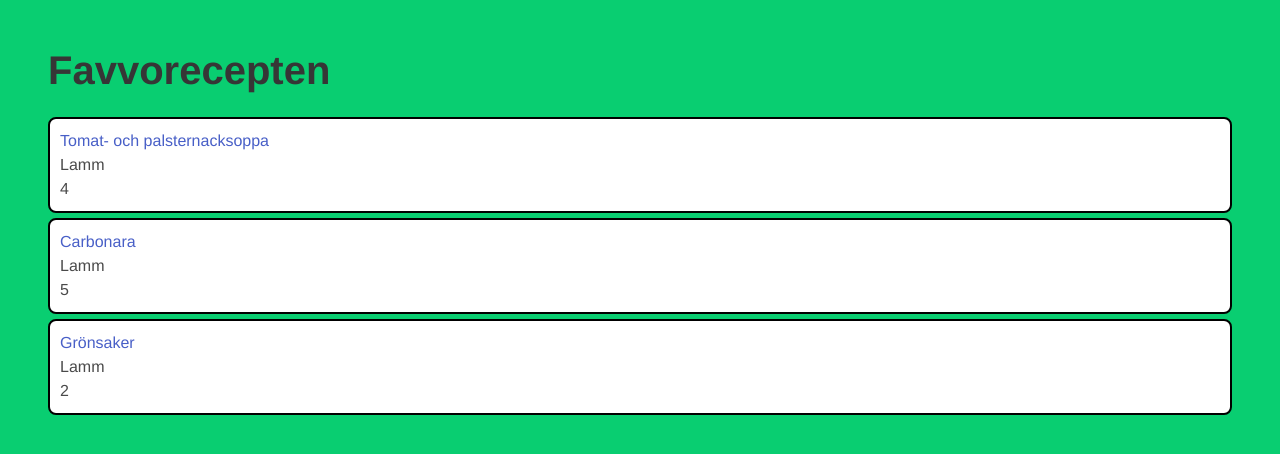
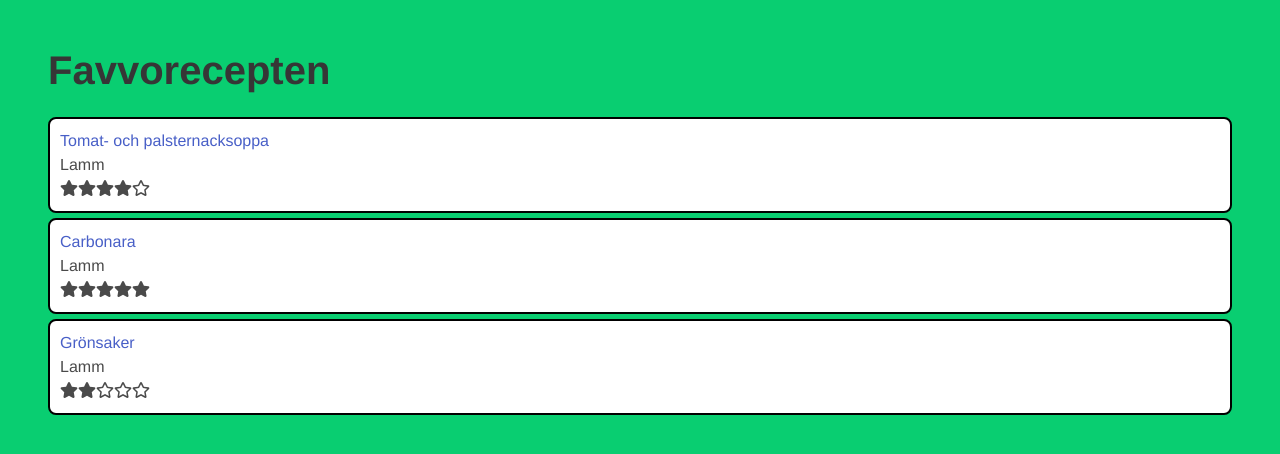
Before and after one commit to mfuruskog/recipes, a Vue app in the folder client/: page / in a window 1280 px wide. Shown: the top 454 px of the page. Built offline with nearby package versions, Linux system fonts and the light colour scheme.

Commit message:
Added FontAwesome and star icons for rating

```diff
--- a/client/package.json
+++ b/client/package.json
@@ -8,6 +8,10 @@
     "lint": "vue-cli-service lint"
   },
   "dependencies": {
+    "@fortawesome/fontawesome-svg-core": "^1.2.26",
+    "@fortawesome/free-regular-svg-icons": "^5.12.0",
+    "@fortawesome/free-solid-svg-icons": "^5.12.0",
+    "@fortawesome/vue-fontawesome": "^0.1.9",
     "axios": "^0.19.1",
     "bulma": "^0.8.0",
     "core-js": "^3.4.4",
--- a/client/src/components/RecipeList.vue
+++ b/client/src/components/RecipeList.vue
@@ -6,13 +6,20 @@
       </div>
       <div class="recipe-type">Lamm</div>
       <div class="recipe-rating">
-        {{recipe.rating}}
+        <font-awesome-icon :key="n" v-for="n in recipe.rating" :icon="solidStarIcon" />
+        <font-awesome-icon :key="n" v-for="n in 5-recipe.rating" :icon="regularStarIcon" />
       </div>
     </li>
   </ul>
 </template>
 
 <script>
+
+import { faStar as faStarRegular } from '@fortawesome/free-regular-svg-icons'
+import { faStar as faStarSolid } from '@fortawesome/free-solid-svg-icons'
+
+
+
 export default {
   name: "RecipeList",
   data() {
@@ -27,6 +34,14 @@ export default {
         { title: "Grönsaker", url: "https://google.se", rating: 2 }
       ]
     };
+  },
+  computed: {
+    regularStarIcon () {
+      return faStarRegular
+    },
+    solidStarIcon () {
+      return faStarSolid
+    }
   }
 };
 </script>
--- a/client/src/main.js
+++ b/client/src/main.js
@@ -1,5 +1,9 @@
 import Vue from 'vue'
 import App from './App.vue'
+
+import { FontAwesomeIcon } from '@fortawesome/vue-fontawesome'
+
+Vue.component('font-awesome-icon', FontAwesomeIcon)
 
 require('./styles/bulma.scss')
 
```
Also changed, not shown: 1 other file (tests, documents, lock files or other folders).
